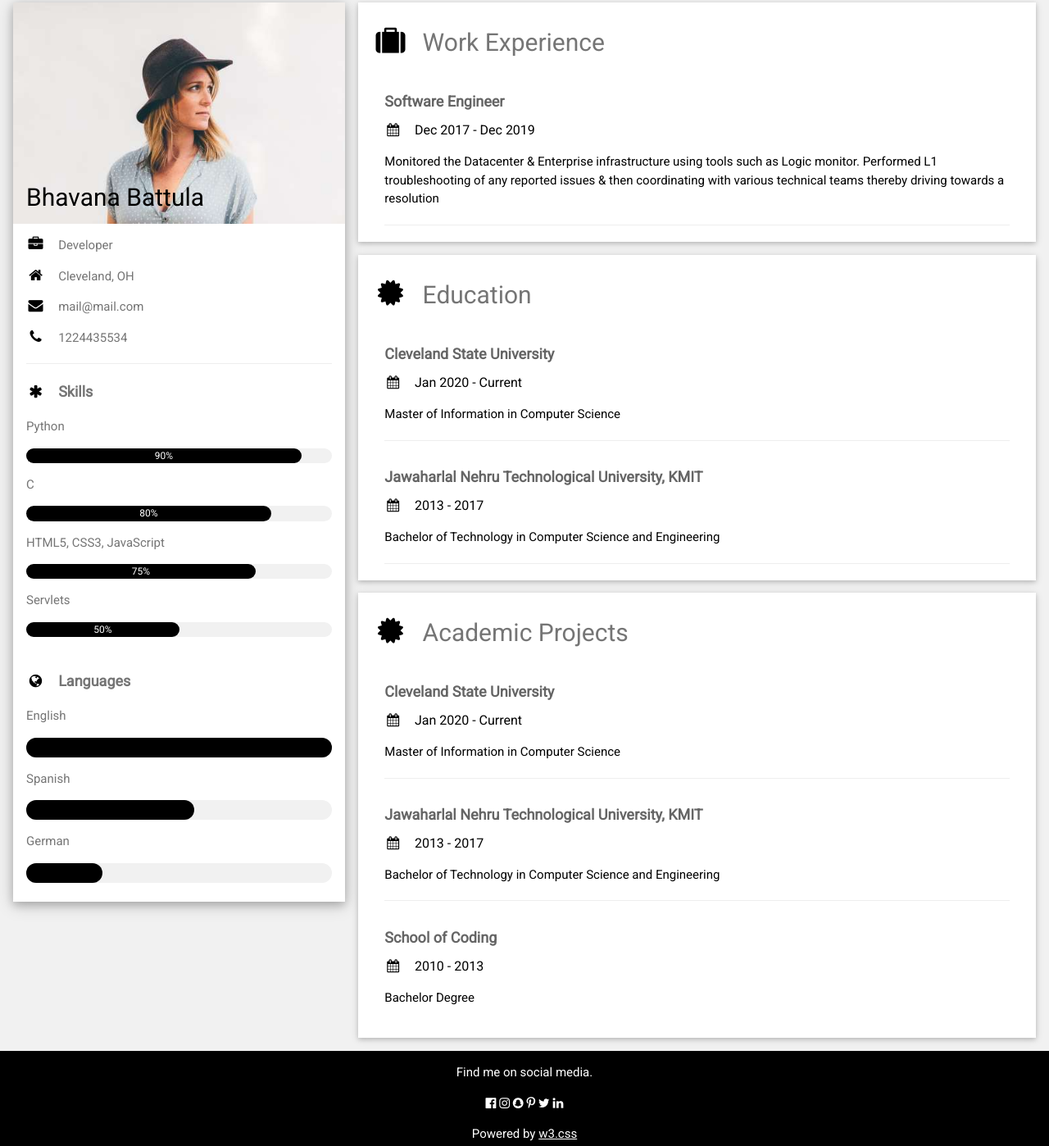
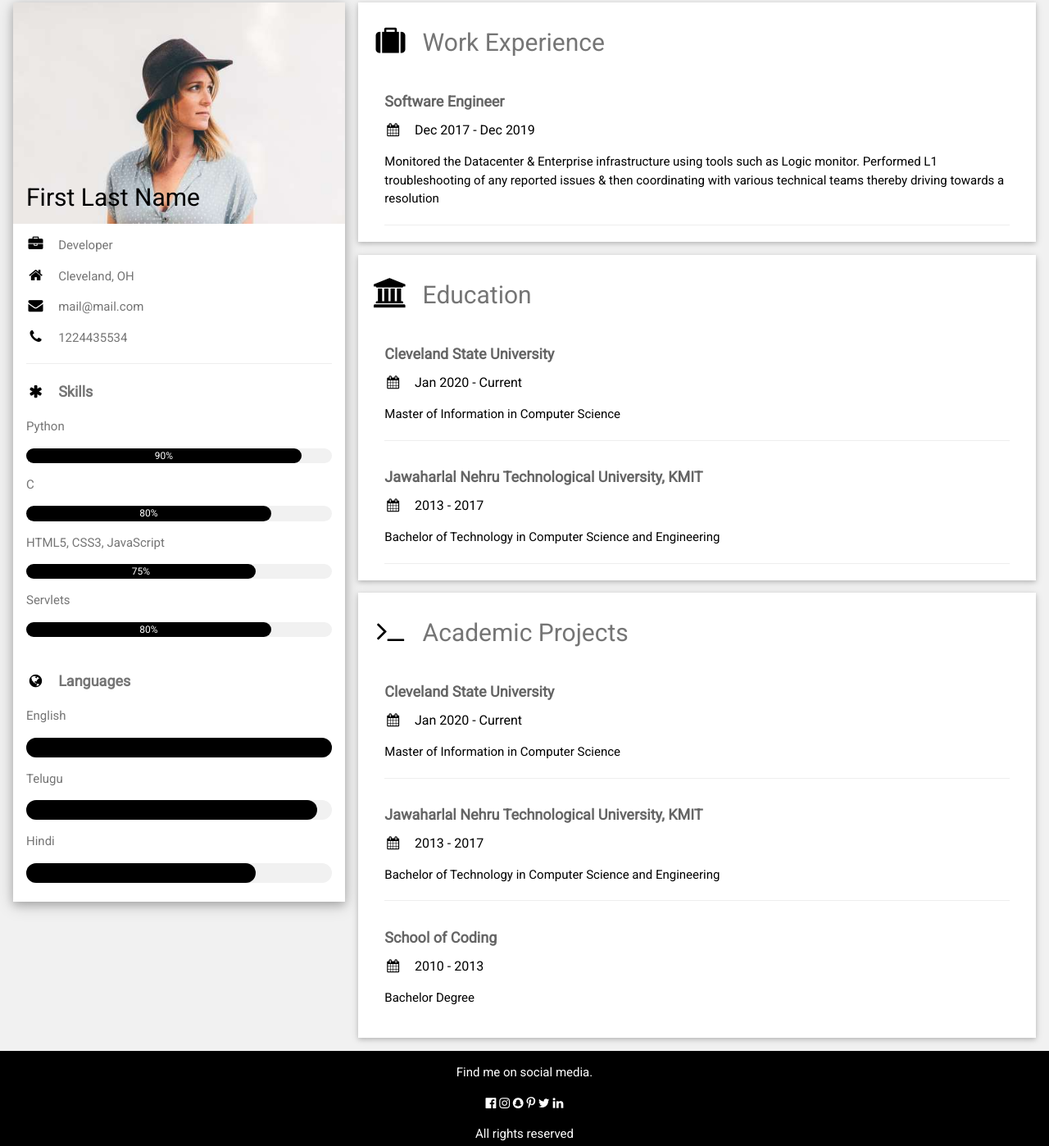
Before and after one commit to avinashbatchala/resume, a plain HTML site: page index.html in a window 1280 px wide. Shown: the part 13-1411 px from the top of the page at 82% size. Drawn offline with nearby package versions, Linux system fonts and the light colour scheme.

Commit message:
Added Projects, Updated Icons

```diff
--- a/index.html
+++ b/index.html
@@ -24,7 +24,7 @@ html,body,h1,h2,h3,h4,h5,h6 {font-family: "Roboto", sans-serif}
         <div class="w3-display-container">
           <img src="/src/avatar_hat.jpg" style="width:100%" alt="Avatar">
           <div class="w3-display-bottomleft w3-container w3-text-black">
-            <h2>Bhavana Battula</h2>
+            <h2>First Last Name</h2>
           </div>
         </div>
         <div class="w3-container">
@@ -51,7 +51,7 @@ html,body,h1,h2,h3,h4,h5,h6 {font-family: "Roboto", sans-serif}
           </div>
           <p>Servlets</p>
           <div class="w3-light-grey w3-round-xlarge w3-small">
-            <div class="w3-container w3-center w3-round-xlarge w3-black" style="width:50%">50%</div>
+            <div class="w3-container w3-center w3-round-xlarge w3-black" style="width:80%">80%</div>
           </div>
           <br>
 
@@ -60,13 +60,13 @@ html,body,h1,h2,h3,h4,h5,h6 {font-family: "Roboto", sans-serif}
           <div class="w3-light-grey w3-round-xlarge">
             <div class="w3-round-xlarge w3-black" style="height:24px;width:100%"></div>
           </div>
-          <p>Spanish</p>
+          <p>Telugu</p>
           <div class="w3-light-grey w3-round-xlarge">
-            <div class="w3-round-xlarge w3-black" style="height:24px;width:55%"></div>
+            <div class="w3-round-xlarge w3-black" style="height:24px;width:95%"></div>
           </div>
-          <p>German</p>
+          <p>Hindi</p>
           <div class="w3-light-grey w3-round-xlarge">
-            <div class="w3-round-xlarge w3-black" style="height:24px;width:25%"></div>
+            <div class="w3-round-xlarge w3-black" style="height:24px;width:75%"></div>
           </div>
           <br>
         </div>
@@ -102,7 +102,7 @@ html,body,h1,h2,h3,h4,h5,h6 {font-family: "Roboto", sans-serif}
       </div>
 
       <div class="w3-container w3-card w3-white">
-        <h2 class="w3-text-grey w3-padding-16"><i class="fa fa-certificate fa-fw w3-margin-right w3-xxlarge w3-text-black"></i>Education</h2>
+        <h2 class="w3-text-grey w3-padding-16"><i class="fa fa-university fa-fw w3-margin-right w3-xxlarge w3-text-black"></i>Education</h2>
         <div class="w3-container">
           <h5 class="w3-opacity"><b>Cleveland State University</b></h5>
           <h6 class="w3-text-black"><i class="fa fa-calendar fa-fw w3-margin-right"></i>Jan 2020 - Current</h6>
@@ -123,7 +123,7 @@ html,body,h1,h2,h3,h4,h5,h6 {font-family: "Roboto", sans-serif}
       </div>
       <p></p>
       <div class="w3-container w3-card w3-white">
-        <h2 class="w3-text-grey w3-padding-16"><i class="fa fa-certificate fa-fw w3-margin-right w3-xxlarge w3-text-black"></i>Academic Projects</h2>
+        <h2 class="w3-text-grey w3-padding-16"><i class="fa fa-terminal fa-fw w3-margin-right w3-xxlarge w3-text-black"></i>Academic Projects</h2>
         <div class="w3-container">
           <h5 class="w3-opacity"><b>Cleveland State University</b></h5>
           <h6 class="w3-text-black"><i class="fa fa-calendar fa-fw w3-margin-right"></i>Jan 2020 - Current</h6>
@@ -160,7 +160,7 @@ html,body,h1,h2,h3,h4,h5,h6 {font-family: "Roboto", sans-serif}
   <i class="fa fa-pinterest-p w3-hover-opacity"></i>
   <i class="fa fa-twitter w3-hover-opacity"></i>
   <i class="fa fa-linkedin w3-hover-opacity"></i>
-  <p>Powered by <a href="https://www.w3schools.com/w3css/default.asp" target="_blank">w3.css</a></p>
+  <p>All rights reserved</a></p>
 </footer>
 
 </body>
```
Also changed, not shown: src/avatar_500x333.png (added).
